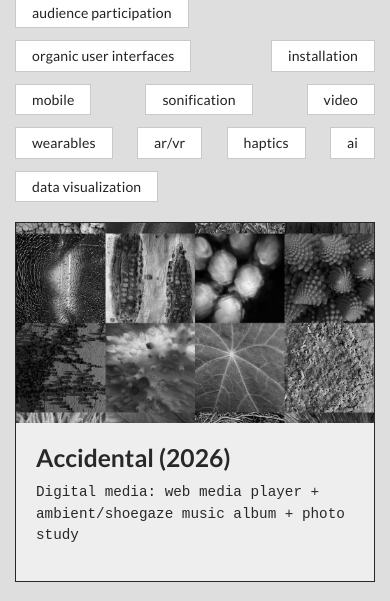
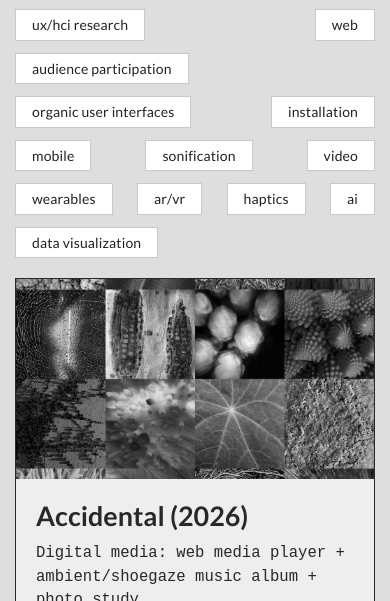
Before and after one commit to jpcarrascal/jpcarrascal.github.io, a plain HTML site: page projects/index.html in a window 390 px wide. Shown: the part 243-844 px from the top of the page. Drawn offline with Linux system fonts and the light colour scheme.

Commit message:
Larger font for landing page on Desktop

```diff
--- a/projects/index.html
+++ b/projects/index.html
@@ -279,7 +279,7 @@ const projectTagsById = {
     "bluemo": ["music", "hardware"],
     "bicing-spider": ["data visualization"],
     "trackpad-controller": ["music"],
-    "random-controller": ["music", "hardware", "ux/hci research"],
+    "random-controller": ["music", "hardware"],
     "multitouchmixer": ["music", "ux/hci research"],
     "augmented-guitar": ["music", "hardware"],
     "yo-soy-otro": ["music"],
--- a/style.css
+++ b/style.css
@@ -45,7 +45,7 @@ html
     width: 100%;
     /* font-family: 'Lato', sans-serif; */
     font-family: monospace;
-    font-size: 1.1em;
+    font-size: 1.5em;
     padding: 0;
 }
 
@@ -165,6 +165,9 @@ a:active {color:var(--color-dark);}
 
 @media screen and (max-device-width : 1204px)
 {
+    html {
+        font-size: 1.2em;
+    }
     #container
     {
         font-size: 0.85em;
@@ -193,6 +196,10 @@ a:active {color:var(--color-dark);}
 
 @media screen and (max-width : 900px)
 {
+    html {
+        font-size: 1.2em;
+    }
+
     #container
     {
         width: 90%;
```
